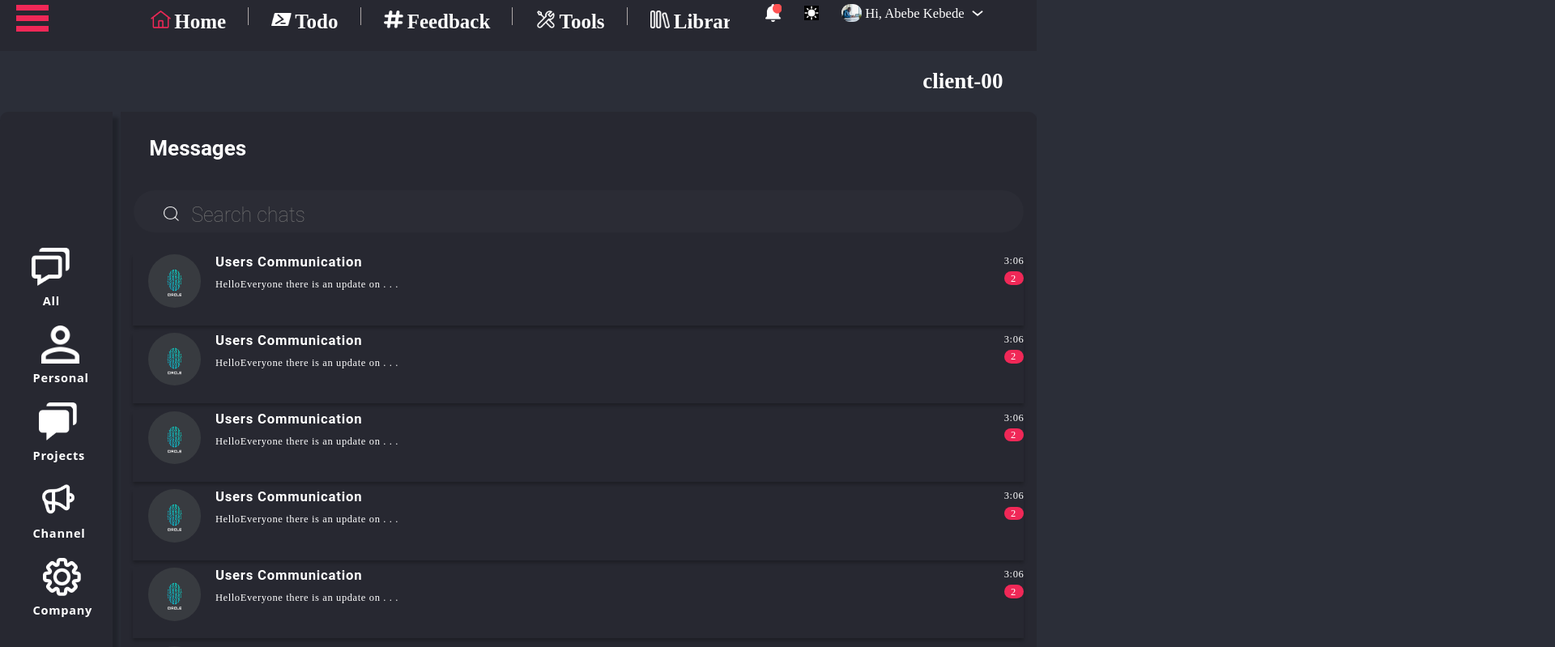
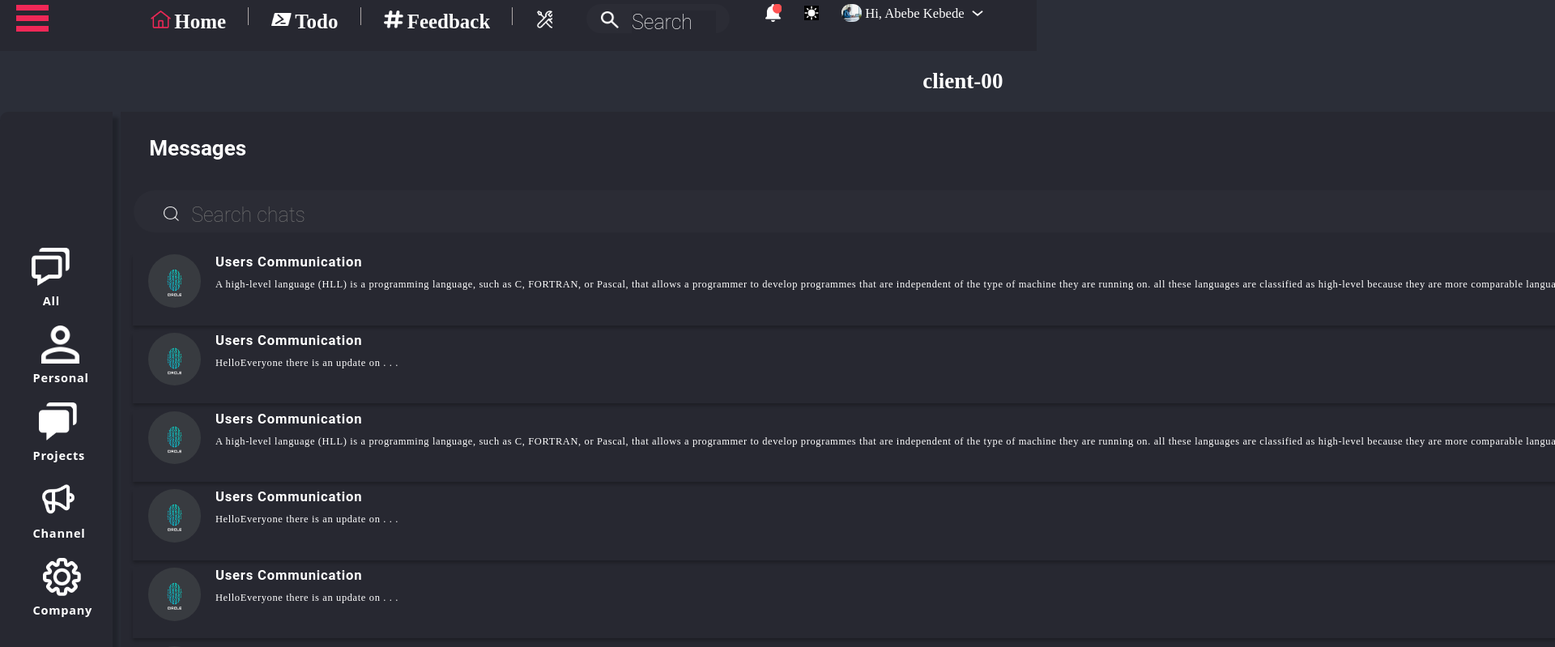
Before and after one commit to Abzaek/Chatting-Website, a React (Create React App) app in the folder made-with-react/: page / in a window 1280 px wide. Shown: the part 20-819 px from the top of the page at 81% size, 1920 px wide, since content can reach past the window. Built offline with nearby package versions, Linux system fonts and the light colour scheme.

Commit message:
fixed some bugs at chat list section

```diff
--- a/made-with-react/src/components/mainbar/NavigationBar.js
+++ b/made-with-react/src/components/mainbar/NavigationBar.js
@@ -65,7 +65,8 @@ const NavigationBar = (props) => {
                     </a>
                     <div class="rectangle"></div>
                 </li>
-                <li href="#">
+            </ul>
+            <div className='navigationSearch' href="#">
                 <img
                     src={assets.searchIcon}
                 />
@@ -76,8 +77,7 @@ const NavigationBar = (props) => {
                     placeholder="Search"
                     id=""
                 />
-                </li>
-            </ul>
+            </div>
 
             <div className="profile-and-notifications">
                 <div className="notification-and-theme">
--- a/made-with-react/src/components/mainbar/chatbar/ChatList.js
+++ b/made-with-react/src/components/mainbar/chatbar/ChatList.js
@@ -4,9 +4,10 @@ import '../../styles/responsive.css';
 import '../../styles/hover.css';
 import * as assets from '../../assets';
 
-const ChatList = () => {
+const ChatList = ({isSmall}) => {
+
   return (
-    <div className="chat-list">
+    <div className={`chat-list ${!isSmall && 'limit-size'}`}>
       <div className="messages">Messages</div>
       <div className="search-chats">
         <img src={assets.circumSearchIcon} alt="Search" />
@@ -21,7 +22,28 @@ const ChatList = () => {
             </a>
 
             <a className="second-a" href="#">
+              <div className='second-a--insideDiv'>
+                <h3>Users Communication</h3>
+                <p>A high-level language (HLL) is a programming language, such as C, FORTRAN,
+                   or Pascal, that allows a programmer to develop programmes that are independent
+                    of the type of machine they are running on. all these languages are classified as high-level
+                     because they are more comparable languages than machine languages.</p>
+              </div>
               <div>
+                <p>3:06</p>
+                <p className="unread-messages">2</p>
+              </div>
+            </a>
+          </div>
+        </li>
+        <li>
+          <div className="messages-rectangle"></div>
+          <div className="message-box">
+            <a href="#">
+              <img src={assets.ellipse196BgIcon} alt="Profile" />
+            </a>
+            <a className="second-a" href="#">
+              <div className='second-a--insideDiv'>
                 <h3>Users Communication</h3>
                 <p>HelloEveryone there is an update on . . .</p>
               </div>
@@ -39,7 +61,28 @@ const ChatList = () => {
               <img src={assets.ellipse196BgIcon} alt="Profile" />
             </a>
             <a className="second-a" href="#">
+              <div className='second-a--insideDiv'>
+                <h3>Users Communication</h3>
+                <p>A high-level language (HLL) is a programming language, such as C, FORTRAN,
+                   or Pascal, that allows a programmer to develop programmes that are independent
+                    of the type of machine they are running on. all these languages are classified as high-level
+                     because they are more comparable languages than machine languages.</p>
+              </div>
               <div>
+                <p>3:06</p>
+                <p className="unread-messages">2</p>
+              </div>
+            </a>
+          </div>
+        </li>
+        <li>
+          <div className="messages-rectangle"></div>
+          <div className="message-box">
+            <a href="#">
+              <img src={assets.ellipse196BgIcon} alt="Profile" />
+            </a>
+            <a className="second-a" href="#">
+              <div className='second-a--insideDiv'>
                 <h3>Users Communication</h3>
                 <p>HelloEveryone there is an update on . . .</p>
               </div>
@@ -57,7 +100,7 @@ const ChatList = () => {
               <img src={assets.ellipse196BgIcon} alt="Profile" />
             </a>
             <a className="second-a" href="#">
-              <div>
+              <div className='second-a--insideDiv'>
                 <h3>Users Communication</h3>
                 <p>HelloEveryone there is an update on . . .</p>
               </div>
@@ -75,43 +118,7 @@ const ChatList = () => {
               <img src={assets.ellipse196BgIcon} alt="Profile" />
             </a>
             <a className="second-a" href="#">
-              <div>
-                <h3>Users Communication</h3>
-                <p>HelloEveryone there is an update on . . .</p>
-              </div>
-              <div>
-                <p>3:06</p>
-                <p className="unread-messages">2</p>
-              </div>
-            </a>
-          </div>
-        </li>
-        <li>
-          <div className="messages-rectangle"></div>
-          <div className="message-box">
-            <a href="#">
-              <img src={assets.ellipse196BgIcon} alt="Profile" />
-            </a>
-            <a className="second-a" href="#">
-              <div>
-                <h3>Users Communication</h3>
-                <p>HelloEveryone there is an update on . . .</p>
-              </div>
-              <div>
-                <p>3:06</p>
-                <p className="unread-messages">2</p>
-              </div>
-            </a>
-          </div>
-        </li>
-        <li>
-          <div className="messages-rectangle"></div>
-          <div className="message-box">
-            <a href="#">
-              <img src={assets.ellipse196BgIcon} alt="Profile" />
-            </a>
-            <a className="second-a" href="#">
-              <div>
+              <div className='second-a--insideDiv'>
                 <h3>Users Communication</h3>
                 <p>HelloEveryone there is an update on . . .</p>
               </div>
--- a/made-with-react/src/components/mainbar/chatbar/MainChatsBar.js
+++ b/made-with-react/src/components/mainbar/chatbar/MainChatsBar.js
@@ -11,12 +11,8 @@ const MainChatsBar = () => {
     useEffect(() => {
         const checkWindowSize = () => {
             if (isSmall == window.innerWidth > 1300) {
-                console.log('no it is not')
             }
-            setIsSmall(window.innerWidth < 1392);
-            if (isSmall == window.innerWidth < 1392) {
-                console.log('yeah it is')
-            }
+            setIsSmall(window.innerWidth < 1300);
         }
         checkWindowSize();
 
@@ -32,7 +28,7 @@ const MainChatsBar = () => {
         <div className={`main-div`}>
             <div className={`inside-main ${displayer}`}>
                 <SidebarChat />
-                <ChatList  />
+                <ChatList isSmall={isSmall} />
             </div>
             {
                 !isSmall && <Inbox />
--- a/made-with-react/src/components/styles/NavigationBar.css
+++ b/made-with-react/src/components/styles/NavigationBar.css
@@ -32,6 +32,17 @@
   .navigation-links li:last-child::after {
     display: none;
   }
+
+  /* for chrome safari and opera */
+  .navigation-links::-webkit-scrollbar {
+    display: none;
+  }
+
+  /* Hide scrollbar for IE, Edge and Firefox */
+  .navigation-links {
+    -ms-overflow-style: none;
+    scrollbar-width: none;
+  }
   .navigation-bar ul li a{
     height: 4.2rem;
     display: flex;
@@ -56,19 +67,31 @@
     flex-shrink: 0;
   }
 
+  .navigationSearch {
+    font-size: 9px;
+    box-sizing: border-box;
+    padding: 1.5rem 1.611rem 0.7rem 1.611rem;
+    display: flex;
+    align-items: center;
+    background-color: #2b2c35;
+    border-radius: 2.5rem;
+  }
   .search {
     font-size: 2.4rem;
-    font-weight: 600;
+    font-weight: 200;
     width: 10rem;
-    border-radius: 22px;
+    margin-left: 1rem;
     border-width: 0px;
     outline: none;
     line-height: 1.75;
     background-color: #272831;
     color: #ffffff;
-    font-family: Poppins, 'Source Sans Pro';
+    font-family: Roboto, 'Source Sans Pro';
     white-space: nowrap;
     flex-shrink: 0;
+    line-height: 1.1725;
+    border: 0;
+
   }
 
   .search::placeholder {
--- a/made-with-react/src/components/styles/chatList.css
+++ b/made-with-react/src/components/styles/chatList.css
@@ -8,6 +8,9 @@
   background-color: #272831;
   border-radius: 0 1rem 1rem 0;
   box-shadow: 0.7rem 0.7rem 0.4rem rgba(0, 0, 0, 0.25);
+}
+.chat-list--inside li {
+  max-width: 100%;
 }
 .messages {
   margin: 0rem 0rem 3.5rem 2rem;
@@ -69,13 +72,31 @@
 .message-box {
   display: flex;
   flex: 1;
+  width: calc(100% - 14px);
 }
 .message-box a {
   display: flex;
   justify-content: space-between;
+
 }
 .second-a {
   flex: 1;
+  max-width: calc(100% - 9rem);
+  display: flex;
+  justify-content: space-between;
+}
+
+.second-a--insideDiv {
+  width: calc(100% - 7rem);
+}
+.second-a--insideDiv h3, p {
+  overflow: hidden;
+  text-overflow: ellipsis;
+  white-space: nowrap;
+}
+.second-a div {
+  display: flex;
+  flex-direction: column;
 }
 .message-box a h3 {
   margin: 0rem 0.5rem 0.9rem 0rem;
--- a/made-with-react/src/components/styles/responsive.css
+++ b/made-with-react/src/components/styles/responsive.css
@@ -29,8 +29,16 @@
     display: none;
   }
   .expand {
-    flex: 1;
     width: 100%;
+  }
+  .limit-size {
+    max-width: 457px;
+  }
+
+  .truncate-text {
+    overflow: hidden;
+    text-overflow: ellipsis;
+    white-space: nowrap;
   }
 
   ul {
```
Lines whose indentation alone changed are shown as unchanged.
